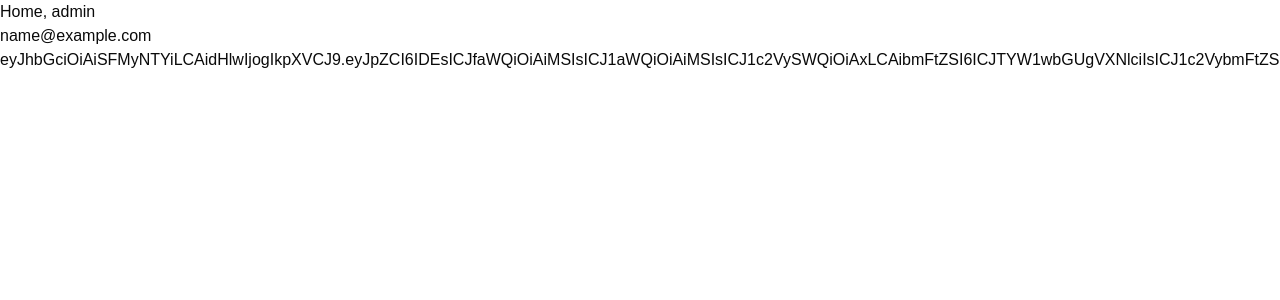
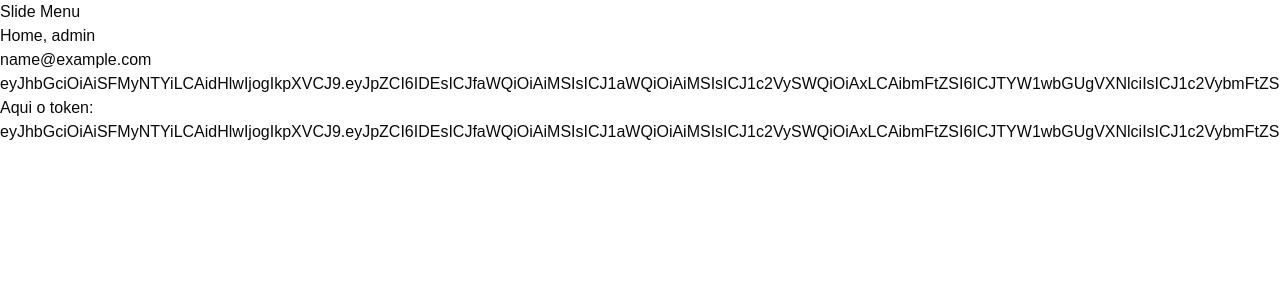
Before and after one commit to morgadothiago/whaticket_saas_2025, a Next.js app: page /page/Home in a window 1280 px wide. Shown: the top 300 px of the page. Built offline with nearby package versions, Linux system fonts and the light colour scheme; sample sign-in values are in the browser's storage.

Commit message:
feat persist user logged use localstorage

```diff
--- /dev/null
+++ b/src/app/components/SlideMenu/index.tsx
@@ -0,0 +1,9 @@
+import React from 'react'
+
+export default function SlideMenu() {
+  return (
+    <div>
+      <h1>Slide Menu</h1>
+    </div>
+  )
+}
--- a/src/app/context/authContext.tsx
+++ b/src/app/context/authContext.tsx
@@ -18,9 +18,14 @@ export const AuthProvider: React.FC<{ children: React.ReactNode }> = ({ children
     try {
       const response = await api.post('/auth/login', data);
 
+
+      console.log('response.data', response.data)
       if (response?.data) {
         saveUser(response.data.user);
         saveToken(response.data.token);
+        setUser(response.data.user);
+
+
         return response.data;
       }
       return null;
@@ -33,11 +38,13 @@ export const AuthProvider: React.FC<{ children: React.ReactNode }> = ({ children
   const saveToken = (token: string) => {
     localStorage.setItem('token', token);
     setToken(token);
+
   }
 
   const saveUser = (user: User) => {
     localStorage.setItem('user', JSON.stringify(user));
     setUser(user);
+
   }
 
   const logout = () => {
@@ -54,11 +61,12 @@ export const AuthProvider: React.FC<{ children: React.ReactNode }> = ({ children
     if (token && user) {
       setToken(token);
       setUser(JSON.parse(user));
+
     }
   }, []);
 
   return (
-    <AuthContext.Provider value={{ user, login, logout }}>
+    <AuthContext.Provider value={{ user, login, logout, token }}>
       {children}
     </AuthContext.Provider>
   );
--- a/src/app/page/Home/layout.tsx
+++ b/src/app/page/Home/layout.tsx
@@ -1,6 +1,6 @@
 'use client'
-
-import { useAuth } from '@/app/context/authContext'
+import SlideMenu from '@/app/components/SlideMenu';
+import { useAuth } from '@/app/context/authContext';
 import { redirect } from 'next/navigation'
 
 export default function ProtectedLayout({
@@ -8,11 +8,18 @@ export default function ProtectedLayout({
 }: {
   children: React.ReactNode
 }) {
-  const token = typeof window !== 'undefined' ? localStorage.getItem('token') : null;
+  const { token } = useAuth();
 
-  if (!token) {
-    redirect('/page/signin')
+  const storedToken = localStorage.getItem('token');
+  if (!token && !storedToken) {
+    redirect('/page/signin');
   }
 
-  return <>{children}</>
+  return <>
+    <div>
+      <SlideMenu />
+
+      {children}
+    </div>
+  </>
 }
--- a/src/app/page/Home/page.tsx
+++ b/src/app/page/Home/page.tsx
@@ -5,12 +5,13 @@ import { useAuth } from '@/app/context/authContext'
 import { useRouter } from 'next/navigation'
 
 export default function HomePage() {
-  const { user } = useAuth();
+  const { user, token } = useAuth();
   return (
     <div>
       <h1>Home, {user?.role}</h1>
       <p>{user?.email}</p>
       <p>{user?.token}</p>
+      <p>Aqui o token: {token}</p>
       {/*
         <menu>
           <li>
--- a/src/app/page/signin/layout.tsx
+++ b/src/app/page/signin/layout.tsx
@@ -2,9 +2,6 @@
 import { redirect } from 'next/navigation';
 
 import React from 'react'
-import { useAuth } from '@/app/context/authContext'
-import { useRouter } from 'next/navigation';
-
 
 export default function SignInLayout({ children }: { children: React.ReactNode }) {
   return (
--- a/src/app/types/AuthContextType.ts
+++ b/src/app/types/AuthContextType.ts
@@ -3,6 +3,7 @@ import type { SignInFormData, SigninTypes } from './SigninTypes';
 
 export interface AuthContextType {
   user: User | null;
+  token: string | null;
   login: (data: SignInFormData) => Promise<SigninTypes | null>;
   logout: () => void;
 }
--- a/src/components/ui/sheet.tsx
+++ b/src/components/ui/sheet.tsx
@@ -31,7 +31,7 @@ const SheetOverlay = React.forwardRef<
 SheetOverlay.displayName = SheetPrimitive.Overlay.displayName
 
 const sheetVariants = cva(
-  "fixed z-50 gap-4 bg-background p-6 shadow-lg transition ease-in-out data-[state=closed]:duration-300 data-[state=open]:duration-500 data-[state=open]:animate-in data-[state=closed]:animate-out",
+  "fixed z-50 gap-4 bg-background p-6 shadow-lg transition ease-in-out data-[state=open]:animate-in data-[state=closed]:animate-out data-[state=closed]:duration-300 data-[state=open]:duration-500",
   {
     variants: {
       side: {
@@ -40,7 +40,7 @@ const sheetVariants = cva(
           "inset-x-0 bottom-0 border-t data-[state=closed]:slide-out-to-bottom data-[state=open]:slide-in-from-bottom",
         left: "inset-y-0 left-0 h-full w-3/4 border-r data-[state=closed]:slide-out-to-left data-[state=open]:slide-in-from-left sm:max-w-sm",
         right:
-          "inset-y-0 right-0 h-full w-3/4 border-l data-[state=closed]:slide-out-to-right data-[state=open]:slide-in-from-right sm:max-w-sm",
+          "inset-y-0 right-0 h-full w-3/4  border-l data-[state=closed]:slide-out-to-right data-[state=open]:slide-in-from-right sm:max-w-sm",
       },
     },
     defaultVariants: {
@@ -51,7 +51,7 @@ const sheetVariants = cva(
 
 interface SheetContentProps
   extends React.ComponentPropsWithoutRef<typeof SheetPrimitive.Content>,
-    VariantProps<typeof sheetVariants> {}
+  VariantProps<typeof sheetVariants> { }
 
 const SheetContent = React.forwardRef<
   React.ElementRef<typeof SheetPrimitive.Content>,
@@ -64,11 +64,11 @@ const SheetContent = React.forwardRef<
       className={cn(sheetVariants({ side }), className)}
       {...props}
     >
+      {children}
       <SheetPrimitive.Close className="absolute right-4 top-4 rounded-sm opacity-70 ring-offset-background transition-opacity hover:opacity-100 focus:outline-none focus:ring-2 focus:ring-ring focus:ring-offset-2 disabled:pointer-events-none data-[state=open]:bg-secondary">
         <X className="h-4 w-4" />
         <span className="sr-only">Close</span>
       </SheetPrimitive.Close>
-      {children}
     </SheetPrimitive.Content>
   </SheetPortal>
 ))
```
